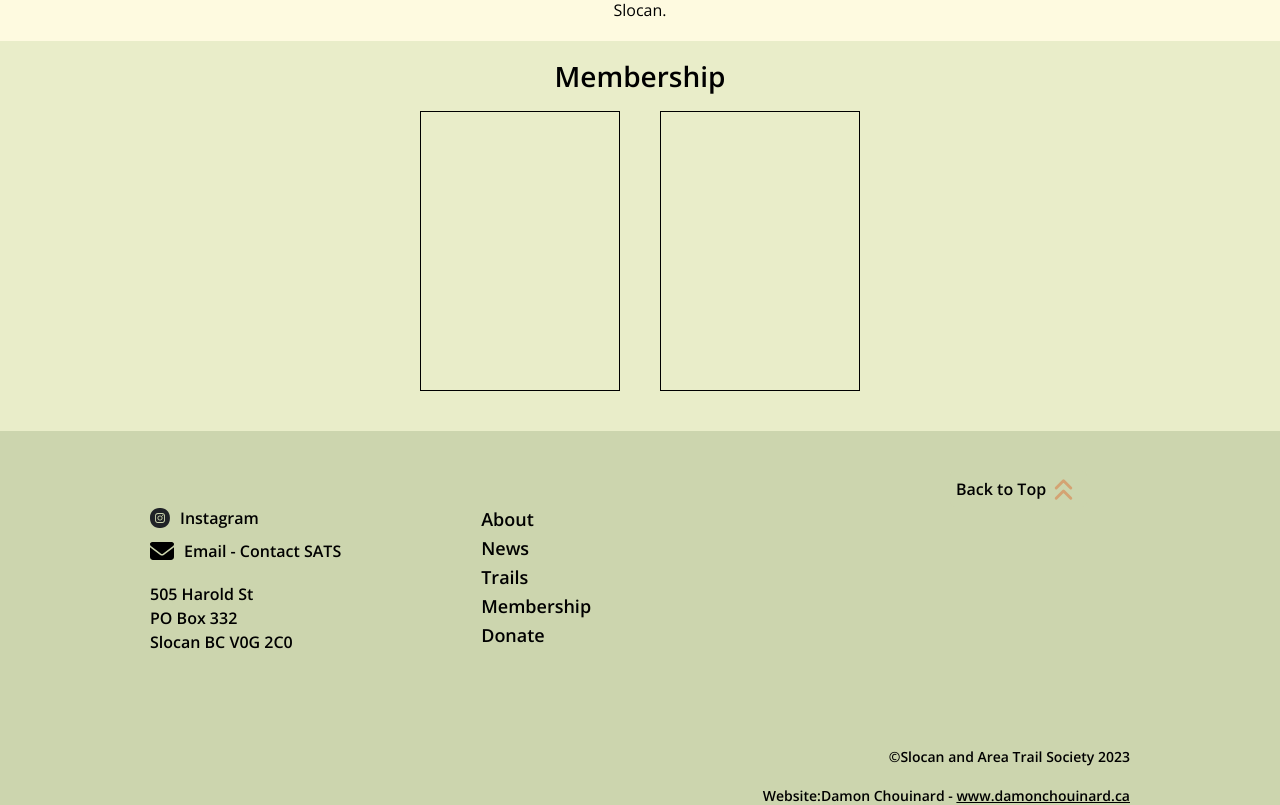
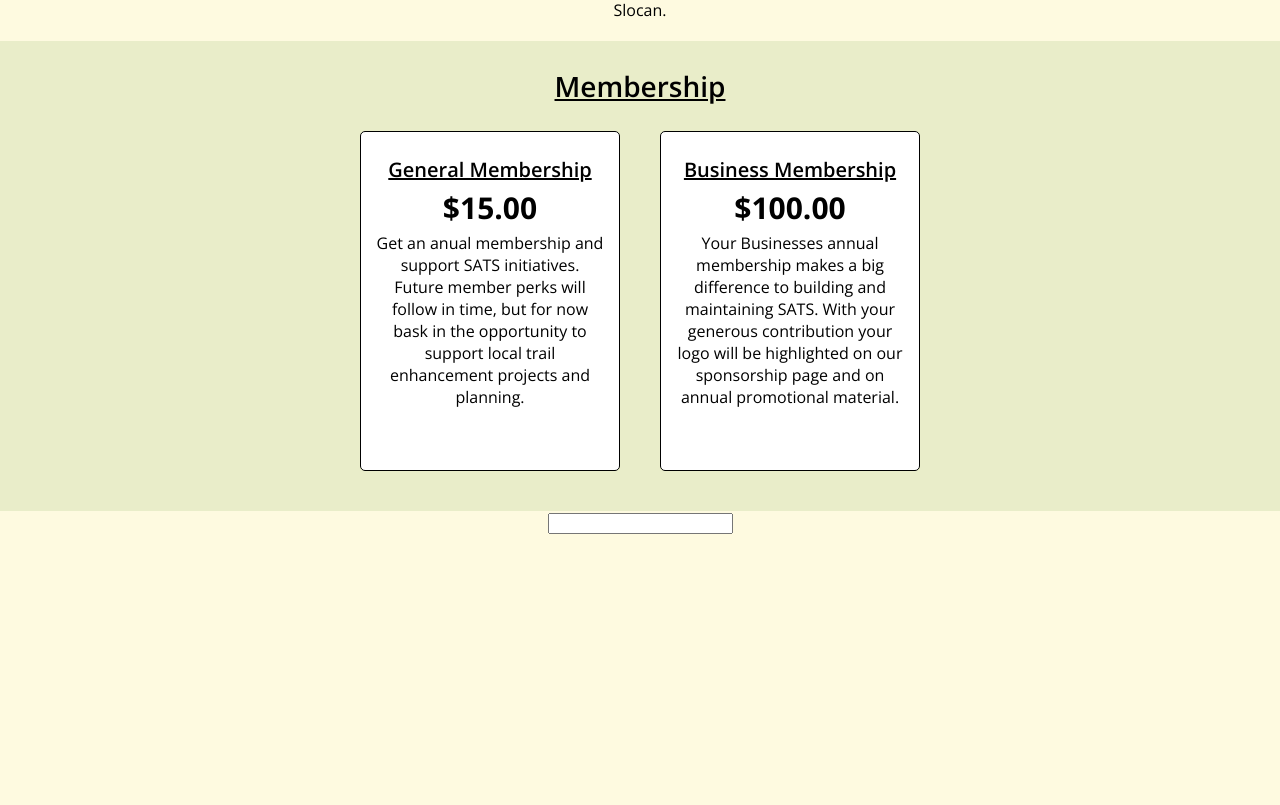
Before and after one commit to MrPreachez/saats, a React (Create React App) app: page /membership in a window 1280 px wide. Shown: the part 1363-2168 px from the top of the page. Built offline with nearby package versions, Linux system fonts and the light colour scheme.

Commit message:
membership styling

```diff
--- a/src/pages/MembershipPage/MembershipPage.js
+++ b/src/pages/MembershipPage/MembershipPage.js
@@ -54,13 +54,36 @@ function MembershipPage() {
         <h2 className="options__title">Membership</h2>
         <div className="options__card--contain">
           <div className="options__card-wrapA">
-            <section className="options__cardA options__card"></section>
+            <section className="options__cardA options__card">
+              <h3 className="options__title">General Membership</h3>
+              <h3 className="options__price">$15.00</h3>
+              <p className="options__details">
+                Get an anual membership and support SATS initiatives. Future
+                member perks will follow in time, but for now bask in the
+                opportunity to support local trail enhancement projects and
+                planning.
+              </p>
+              <button className="options__buyBTN">Buy</button>
+            </section>
           </div>
           <div className="options__card-wrapB">
-            <section className="options__cardB options__card"></section>
+            <section className="options__cardB options__card">
+              <h3 className="options__title">Business Membership</h3>
+              <h3 className="options__price">$100.00</h3>
+              <p className="options__details">
+                Your Businesses annual membership makes a big difference to
+                building and maintaining SATS. With your generous contribution
+                your logo will be highlighted on our sponsorship
+                page and on annual promotional material.
+              </p>
+              <button className="options__buyBTN">Buy</button>
+            </section>
           </div>
         </div>
       </section>
+      <form className="memberform__body">
+        <input></input>
+      </form>
     </section>
   );
 }
--- a/src/pages/MembershipPage/MembershipPage.scss
+++ b/src/pages/MembershipPage/MembershipPage.scss
@@ -81,7 +81,45 @@
   &__card{
     margin: 2rem;
     border: 1px solid black;
-    height: 28rem;
-    width: 20rem;
+    border-radius: 5px;
+    background-color: white;
+    height: 34rem;
+    width: 26rem;
+    padding: 1.4rem;
+
+    &:hover{
+    border: 2px solid $primaryB;
+    box-shadow: 0.5rem 0.5rem 0.5rem $secondaryC;;
+
+    .options__title{
+      font-weight: bold;
+    }
+
+    .options__buyBTN{
+      display: inline-block;
+    }
+  }
+  }
+
+  &__title{
+    padding:1rem 0;
+    text-decoration: underline;
+  }
+  &__price{
+    padding-bottom: 1rem;
+    font-size: 3rem;
+    font-weight: 700;
+  }
+  &__buyBTN{
+    height:4rem;
+    width: 12rem;
+    margin-top:1.2rem;
+    display:none;
   }
 }
+.memberform {
+  &__body {
+    height: 30rem;
+    background-color: $primaryC;
+  }
+}
```
